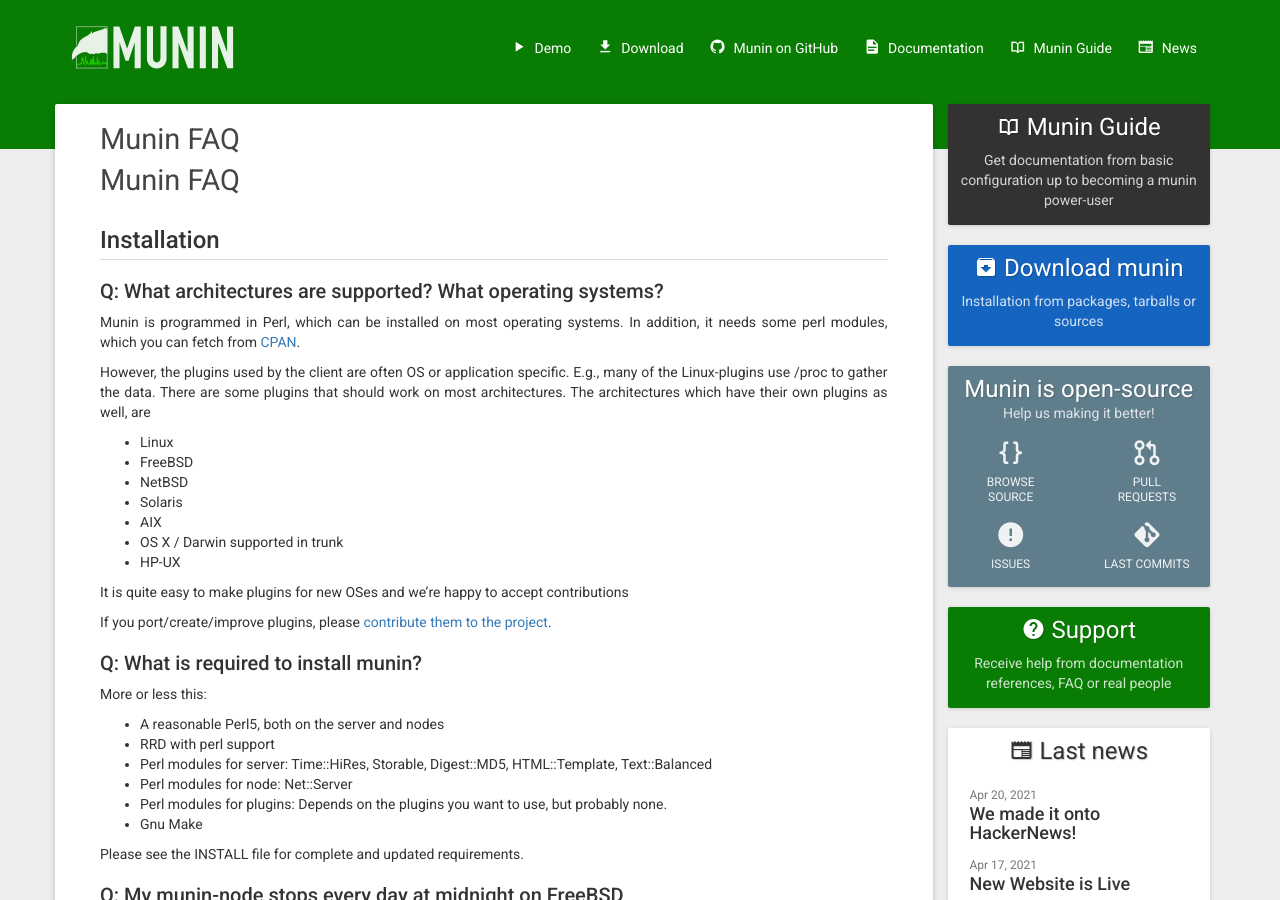
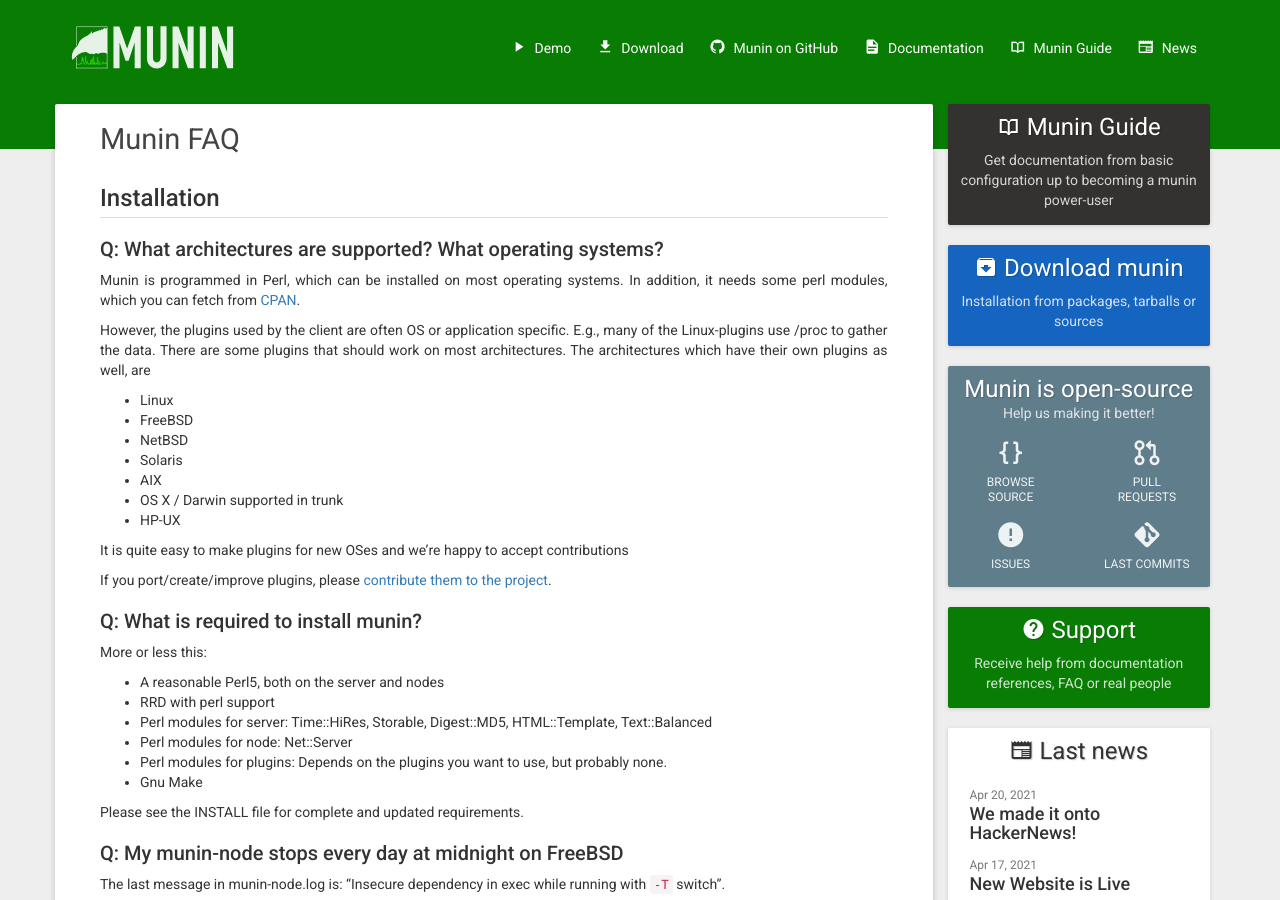
Before and after one commit to munin-monitoring/munin-monitoring.github.io, a Jekyll site: the page built from _pages/faq.md, in a window 1280 px wide and 900 px high. Built offline with Jekyll 4.4.1, drawn with Linux system fonts in a browser that asks for light colours; nearby versions of some CDN libraries.

Commit message:
Update faq.md

```diff
--- a/_pages/faq.md
+++ b/_pages/faq.md
@@ -5,8 +5,6 @@ permalink: /faq
 redirect_from:
   - /wiki/faq
 ---
-
-# Munin FAQ
 
 ## Installation
 
```
